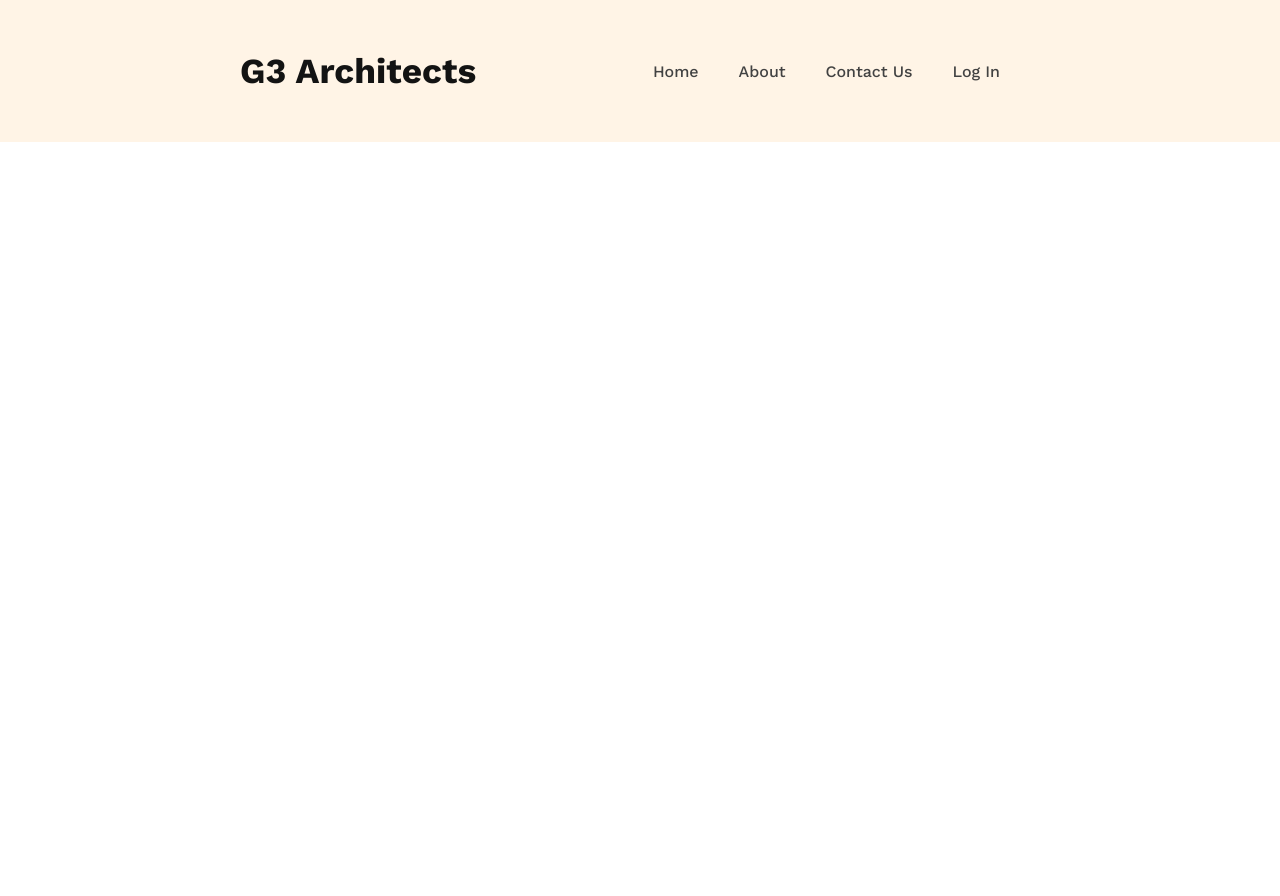
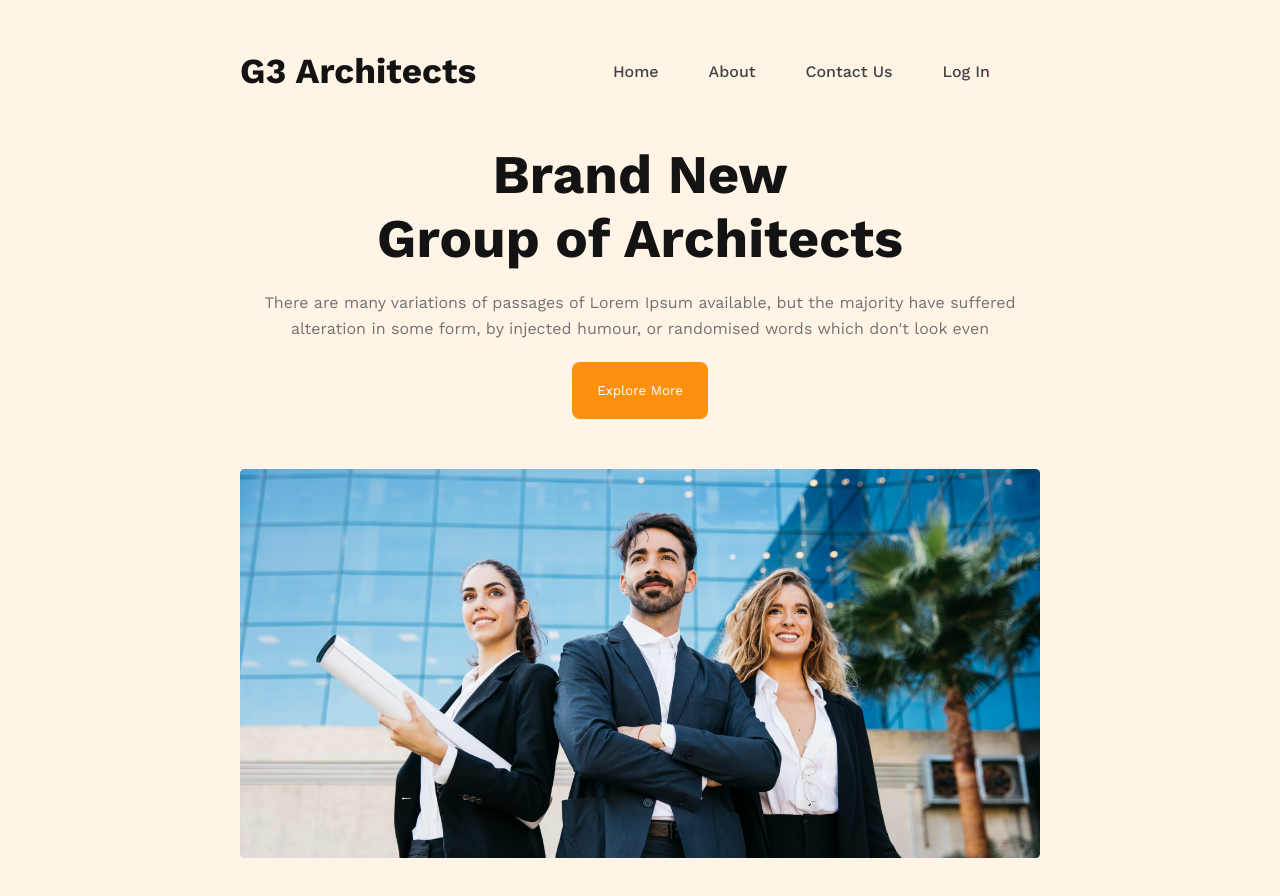
Before and after one commit to Anikcse18/G3-Architecture-website, a plain HTML site: page index.html in a window 1280 px wide. Before the commit the page ends 800 px from the top, so only its background shows below. Drawn offline with nearby package versions, Linux system fonts and the light colour scheme.

Commit message:
banner ection addeded

```diff
--- a/index.html
+++ b/index.html
@@ -22,6 +22,26 @@
 
     </nav>
 
+    <div class="banner">
+
+         <div class="banner-content">
+
+            <h1>Brand New <br> Group of Architects </h1>
+            <p>There are many variations of passages of Lorem Ipsum available, but the majority have suffered alteration in some form, by injected humour, or randomised words which don't look even</p>
+
+            <button class="primary-btn">
+
+                Explore More
+
+            </button>
+
+        </div>
+
+       <img src="images/banner.png" alt="" class="banner-image">
+
+
+    </div>
+
 
 
 
--- a/style/style.css
+++ b/style/style.css
@@ -16,6 +16,14 @@
 /* Shared Style section */
 
 
+.primary-btn{
+    border-radius: 8px;
+    background: #FF900E;
+    color: #fff;
+    border: none;
+    padding: 21px 25px;
+
+}
 
 /* Shared Style section */
 
@@ -25,6 +33,7 @@
 
 header{
     background: rgba(255, 144, 14, 0.10);
+
     padding: 50px 240px;
 
 
@@ -43,7 +52,7 @@
 nav li {
 
     list-style: none;
-    margin-right: 40px;
+    margin-right: 50px;
 }
 nav li a{
 
@@ -54,8 +63,6 @@
     text-align: center;
 
     font-size: 1rem;
-
-    font-style: normal;
 
     font-weight: 500;
 
@@ -69,3 +76,54 @@
     font-weight: 700;
     line-height: normal;
 }
+
+
+/* Banner Section */
+
+
+
+.banner-content{
+
+    max-width: 800px;
+    text-align: center;
+    margin: 0 auto;
+    padding: 50px 0;
+
+}
+
+
+
+.banner-content h1{
+
+    color:  #131313;
+    text-align: center;
+    font-size: 3.4rem;
+    font-weight: 700;
+
+}
+
+
+.banner-content p{
+
+    color: #727272;
+    text-align: center;
+    margin-top: 20px;
+    margin-bottom: 20px;
+
+
+    font-size: 1rem;
+
+    font-weight: 400;
+    line-height: 26px;
+
+}
+.banner-image{
+
+
+    width: 100%;
+
+}
+
+@media screen and (max-width = 576px) {
+
+}
```
Also changed, not shown: images/architect.png (added), images/banner.png (added), images/icons/customers.png (added), images/icons/email.png (added), images/icons/projects.png (added), images/icons/ribon.png (added), images/sponsors/amazon.png (added), images/sponsors/figma.png (added), images/sponsors/google.png (added), images/sponsors/spotify.png (added), images/sponsors/telerama.png (added), images/team1.png (added), images/team2.png (added), images/team3.png (added), 1 more files.
